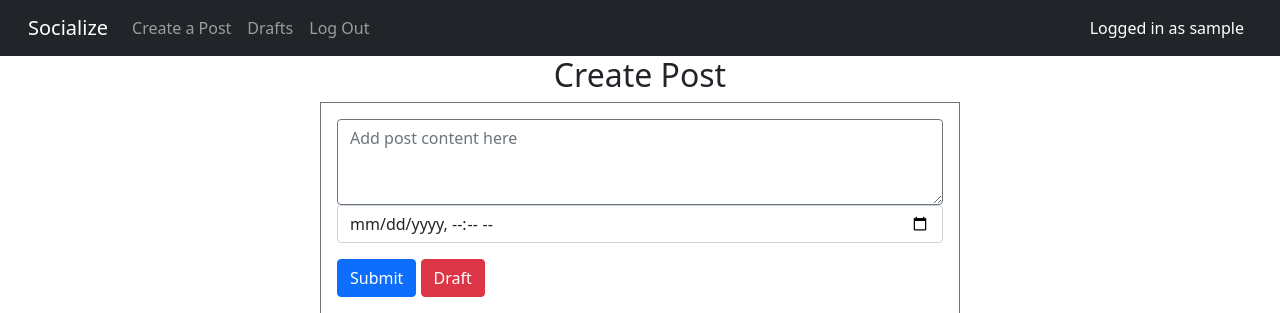
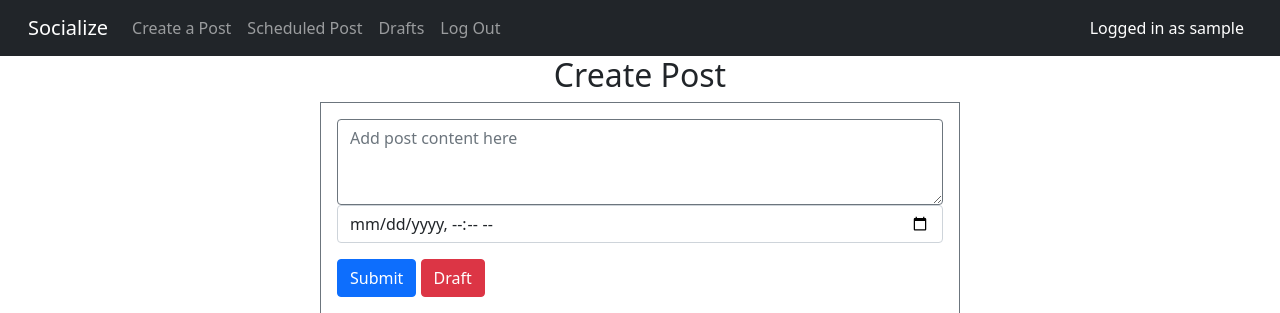
Before and after one commit to OsafAliSayed/Socialize, a Django app: page /create_post in a window 1280 px wide. Shown: the top 313 px of the page. Run offline with Django 5.2, Linux system fonts and the light colour scheme; the visitor is signed in with stand-in values (Sample User, id 1); some libraries are stand-ins or nearby versions.

Commit message:
Added scheduling feature and scheduled post page

```diff
--- /dev/null
+++ b/requirements.txt
@@ -0,0 +1,2 @@
+django
+beautifulsoup4
--- a/socialize/social/models.py
+++ b/socialize/social/models.py
@@ -1,6 +1,8 @@
 from django.contrib.auth.models import AbstractUser
 from django.db import models
-from datetime import datetime
+
+from django.utils import timezone
+
 # Table that holds user data
 class User(AbstractUser):
     id = models.AutoField(primary_key=True)
@@ -15,7 +17,7 @@ class Post(models.Model):
     id = models.AutoField(primary_key=True)
     user = models.ForeignKey(User, on_delete=models.CASCADE, related_name="posts")
     content = models.TextField()
-    published = models.DateTimeField(default=datetime.now)
+    published = models.DateTimeField(default=timezone.now)
     timestamp = models.DateTimeField(auto_now_add=True)
     is_draft = models.BooleanField(default=False)
 
--- a/socialize/social/templates/social/create_post.html
+++ b/socialize/social/templates/social/create_post.html
@@ -14,7 +14,13 @@
         <form action="{% url 'create_post' %}" method="POST" class="col-6 border border-secondary p-3">
             {% csrf_token %}
             <div class="form-group">
+                {% if post %}
+                <!-- hidden data to take id -->
+                <input type="hidden" id="id" name="id" value="{{ post.id }}">
+                <textarea class="form-control border border-secondary" id="content" name="content" rows="3" placeholder="Add post content here">{{ post.content }}</textarea>
+                {% else %}
                 <textarea class="form-control border border-secondary" id="content" name="content" rows="3" placeholder="Add post content here"></textarea>
+                {% endif %}
                 <!-- take datetime input for post scheduling -->
                 <input type="datetime-local" class="form-control" id="datetime" name="datetime" placeholder="Schedule post">
             </div>
--- a/socialize/social/templates/social/layout.html
+++ b/socialize/social/templates/social/layout.html
@@ -17,7 +17,7 @@
     <!-- Navigation bar -->
     <nav class="navbar navbar-expand-lg navbar-dark bg-dark">
         <div class="container-fluid">
-            <a class="navbar-brand" href="#">Socialize</a>
+            <a class="navbar-brand" href="{% url 'index'%}">Socialize</a>
             <button class="navbar-toggler" type="button" data-bs-toggle="collapse"
                 data-bs-target="#navbarSupportedContent" aria-controls="navbarSupportedContent" aria-expanded="false"
                 aria-label="Toggle navigation">
@@ -29,6 +29,9 @@
                     {% if user.is_authenticated %}
                     <li class="nav-item">
                         <a class="nav-link" href="{% url 'create_post' %}">Create a Post</a>
+                    </li>
+                    <li class="nav-item">
+                        <a class="nav-link" href="{% url 'scheduled_post' %}">Scheduled Post</a>
                     </li>
                     <li class="nav-item">
                         <a class="nav-link" href="{% url 'drafts' %}">Drafts</a>
--- a/socialize/social/urls.py
+++ b/socialize/social/urls.py
@@ -11,6 +11,7 @@ urlpatterns = [
 
     path("create_post", views.create_post, name="create_post"),
     path("drafts", views.drafts, name="drafts"),
+    path("scheduled_post", views.scheduled_post, name="scheduled_post"),
 
     path("edit_post/<int:id>", views.edit_post, name="edit_post"),
     path("delete_post/<int:id>", views.delete_post, name="delete_post"),
--- a/socialize/social/views.py
+++ b/socialize/social/views.py
@@ -8,10 +8,15 @@ from django.shortcuts import render
 from django.urls import reverse
 from .models import *
 
+from django.utils import timezone
+from bs4 import BeautifulSoup
 def index(request):
+
     if request.user.is_authenticated:
         # load all posts from all users. Sort by timestamp
-        posts = Post.objects.all().order_by("-timestamp")
+        # check if published date is passed
+        posts = Post.objects.all()
+        posts = posts.filter(published__lte=timezone.now())
         return render(request, "social/index.html", {
             "posts" : posts,
             "user" : request.user
@@ -22,7 +27,6 @@ def index(request):
 
 def login_view(request):
     if request.method == "POST":
-
         # Attempt to sign user in
         username = request.POST["username"]
         password = request.POST["password"]
@@ -76,16 +80,28 @@ def create_post(request):
         # if user clicked submit button
         if "submit" in request.POST:
             content = request.POST["content"]
-            post = Post(user=request.user, content=content)
-            if request.POST["datetime"]:
-                print("datetime found")
-                datetime = request.POST["datetime"]
-                post.published = datetime
+            # check if post is from draft
+
+            if "id" in request.POST:
+                post = Post.objects.get(id=request.POST["id"])
+                post.content = content
+                post.is_draft = False
+                if request.POST["datetime"]:
+                    post.published = request.POST["datetime"]
+                else:
+                    post.published = timezone.now()
+
                 post.save()
-            post.save()
+            else:
+                post = Post(user=request.user, content=content)
+                if request.POST["datetime"]:
+                    datetime = request.POST["datetime"]
+                    post.published = datetime
+                    post.save()
+                post.save()
 
         if "draft" in request.POST:
-            print("draft clicked")
+
             content = request.POST["content"]
             post = Post(user=request.user, content=content, is_draft=True)
             post.save()
@@ -101,19 +117,18 @@ def drafts(request):
     })
 
 def edit_post(request, id):
-    pass
-    # post = Post.objects.get(id=id)
-    # if request.method == "POST":
-    #     content = request.POST["content"]
-    #     post.content = content
-    #     post.save()
-    #     return HttpResponseRedirect(reverse("index"))
-    # else:
-    #     return render(request, "social/edit_post.html", {
-    #         "post" : post
-    #     })
+    return render(request, "social/create_post.html", {
+        "post" : Post.objects.get(id=id)
+    })
 
 def delete_post(request, id):
     post = Post.objects.get(id=id)
     post.delete()
     return HttpResponseRedirect(reverse("index"))
+
+def scheduled_post(request):
+    posts = Post.objects.filter(user=request.user)
+    posts = posts.filter(published__gt=timezone.now())
+    return render(request, "social/scheduled_post.html", {
+        "drafts" : posts
+    })
```
Also changed, not shown: socialize/social/templates/social/scheduled_post.html (added, +38 -0 lines), socialize/social/migrations/0005_alter_post_published.py (added), socialize/social/templates/social/edit_post.html (deleted).
